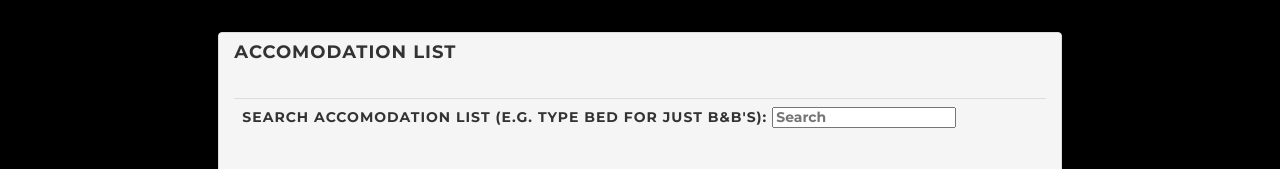
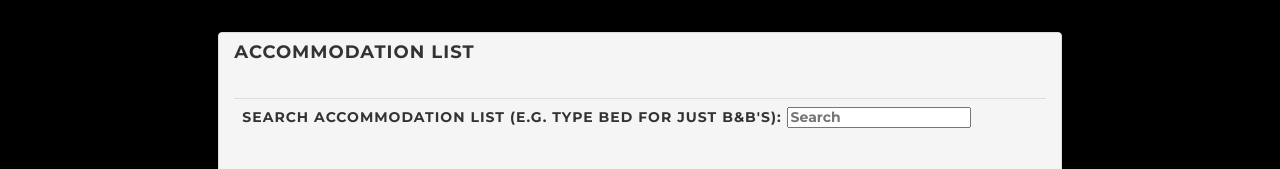
Before and after one commit to fitzgeraldpk/wedding, a website: page public/index.html in a window 1280 px wide. Shown: the part 2090-2259 px from the top of the page. Drawn offline with nearby package versions, Linux system fonts and the light colour scheme; some packages are replaced by stand-ins of ours.

Commit message:
spelling

```diff
--- a/public/index.html
+++ b/public/index.html
@@ -46,7 +46,7 @@
                         <a href="#about">About the Day</a>
                     </li>
                      <li class="page-scroll">
-                        <a href="#accomodation">Accomodation List</a>
+                        <a href="#accomodation">Accommodation List</a>
                     </li>
                     <li class="page-scroll">
                         <a href="#contact">Contact</a>
@@ -107,11 +107,11 @@
 
    		  <div class="panel panel-default">
             <!-- Default panel contents -->
-          <div class="panel-heading"><h4>Accomodation List</h4>
+          <div class="panel-heading"><h4>Accommodation List</h4>
                 <table class="table">
                     <tbody>
                     <tr>
-                        <td><h5>Search Accomodation List (e.g. type bed for just B&B's): <input type="text" data-ng-model="searchList" ng-change="search()" class="input-large search-query" placeholder="Search"></h5></td>
+                        <td><h5>Search Accommodation List (e.g. type bed for just B&B's): <input type="text" data-ng-model="searchList" ng-change="search()" class="input-large search-query" placeholder="Search"></h5></td>
 
                     </tr>
 
```
